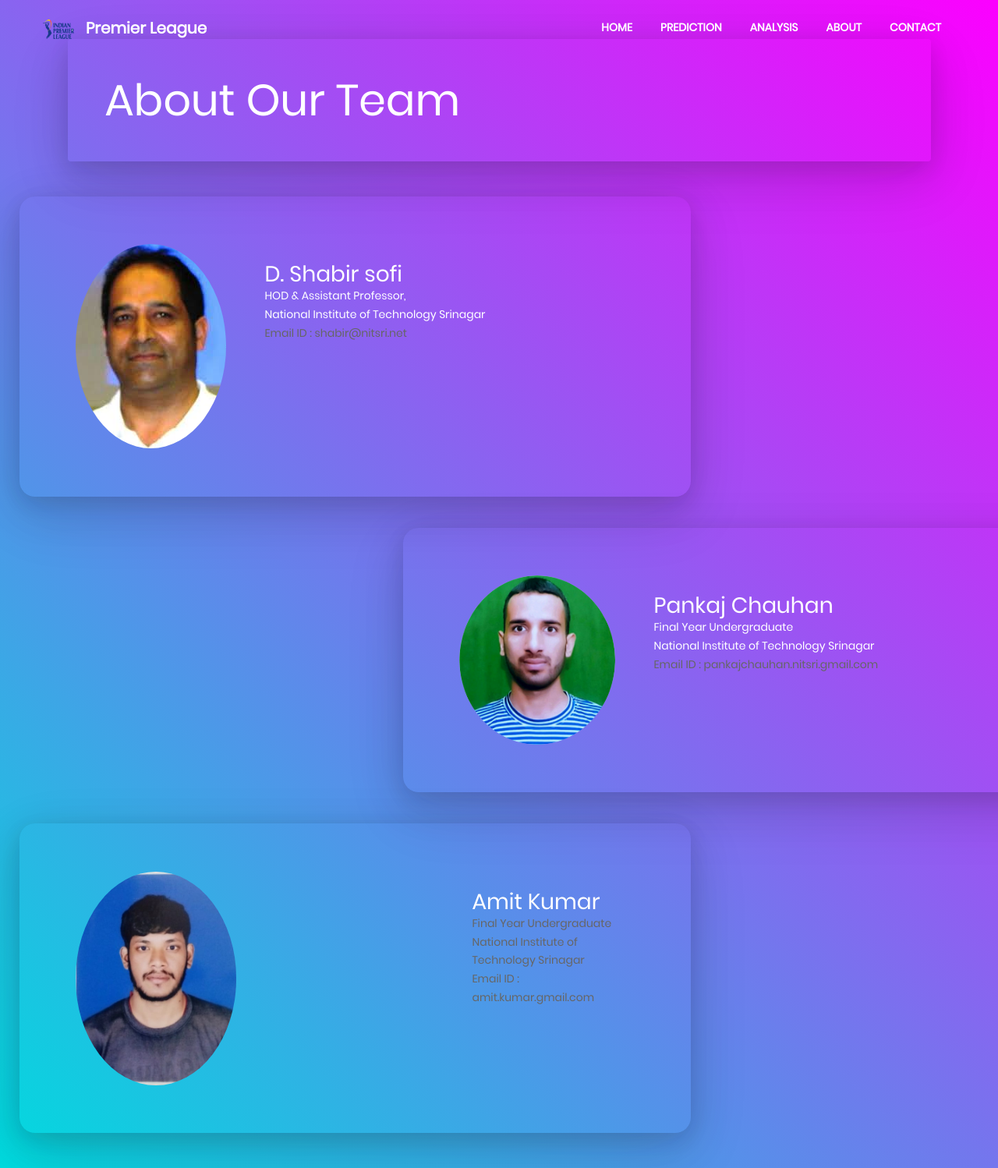
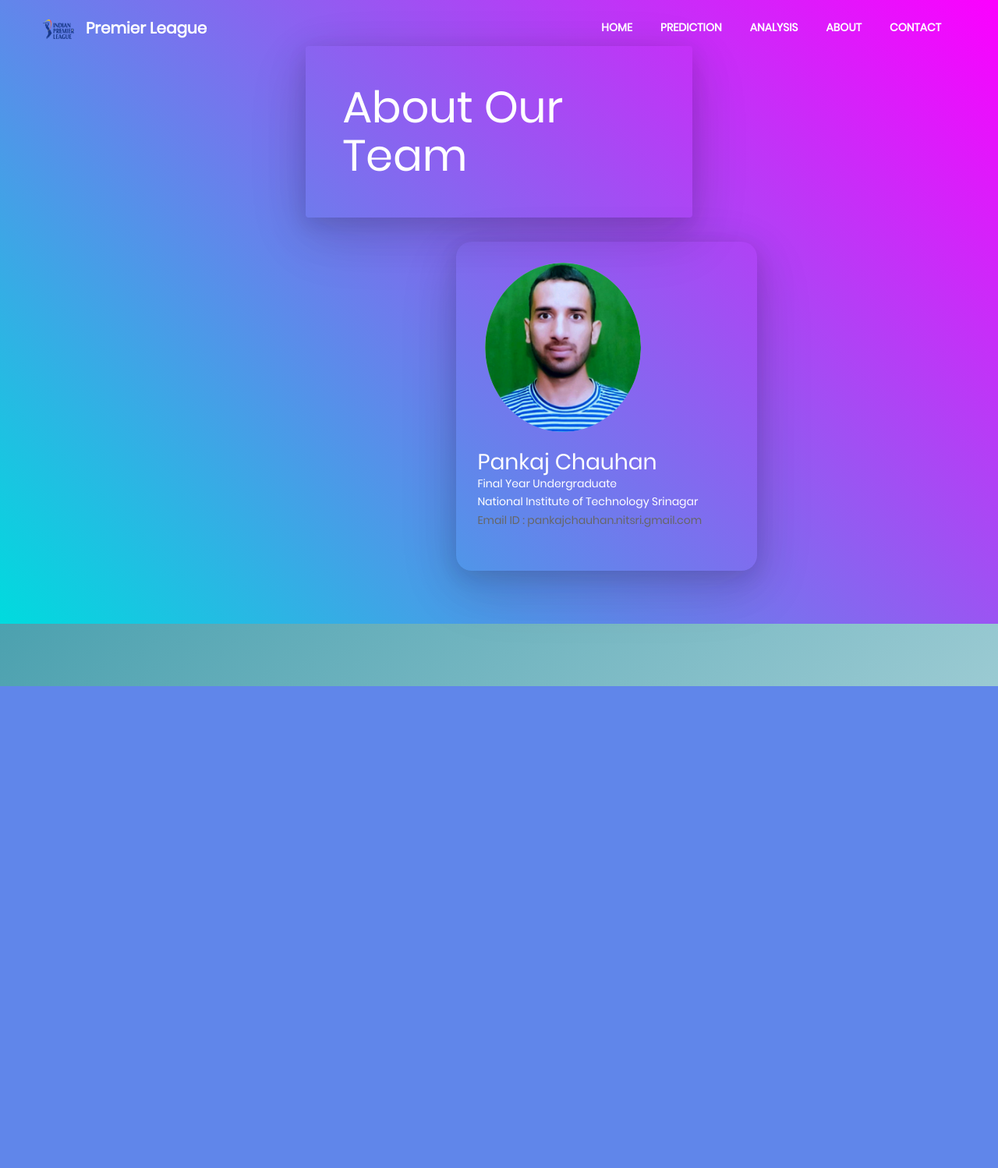
Before and after one commit to PankajChauhanji/cricket-analysis-prediction, a Flask app: page /contact in a window 1280 px wide; the page is wider, and only the part inside the window is pictured. Shown: that part at 78% size. After the commit the page ends 880 px from the top of that part, so only its background shows below. Run offline with Flask 2, Linux system fonts and the light colour scheme; some libraries are stand-ins or nearby versions.

Commit message:
changes in about.html

```diff
--- a/templates/myPage.html
+++ b/templates/myPage.html
@@ -6,7 +6,7 @@
             <h1 class="display-4"> About Our Team </h1>
         </div>
         <div>
-            <div class="sub-about-container shabir">
+            <!-- <div class="sub-about-container shabir">
                 <span class="about-image">
                     <img style = "border-radius: 50%;" src="{{url_for('static', filename='images/shabir.png')}}" alt="Dr Shabir Sofi." />
                 </span>
@@ -18,7 +18,7 @@
                         <a href="shabir@nitsri.net">Email ID : shabir@nitsri.net</a>
                     </p>
                 </span>
-            </div>
+            </div> -->
             <div class="sub-about-container pankaj">
                 <span class="about-image">
                     <img style = "border-radius: 50%; width: 200px;" src="{{ url_for('static', filename='images/pankaj.png')}}" alt="Dr Shabir Sofi." />
@@ -28,11 +28,11 @@
                     <p style="color: white;">
                         Final Year Undergraduate<br>
                         National Institute of Technology Srinagar <br>
-                        <a href="shabir@nitsri.net">Email ID : pankajchauhan.nitsri.gmail.com</a>
+                        <a href="pankajchauhan.nitsri@gmail.com">Email ID : pankajchauhan.nitsri.gmail.com</a>
                     </p>
                 </span>
             </div>
-            <div class="sub-about-container amit">
+            <!-- <div class="sub-about-container amit">
                 <span class="about-image">
                     <img class = "amit" style = "border-radius: 50%;" src="{{ url_for('static', filename='images/amit.jpeg')}}" alt="Dr Shabir Sofi." />
                 </span>
@@ -44,7 +44,7 @@
                       <a href="shabir@nitsri.net">Email ID : amit.kumar.gmail.com</a>
                   </p>
                 </span>
-            </div>
+            </div> -->
         </div>
 	</div>
 {% endblock %}
```
Also changed, not shown: README.md.
